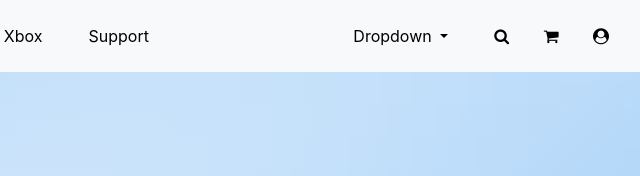
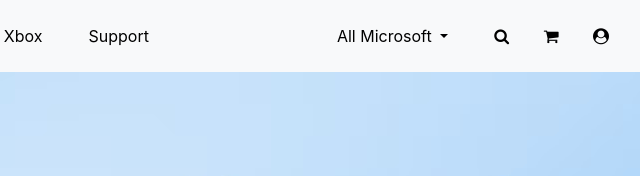
Before and after one commit to Gajiabraham/clone, a plain HTML site: page index.html in a window 1280 px wide. Shown: the top 176 px of the page, 625-1265 px from the left. Drawn offline with nearby package versions, Linux system fonts and the light colour scheme.

Commit message:
update
updated the dropdown menu name

```diff
--- a/index.html
+++ b/index.html
@@ -41,7 +41,7 @@
 
             <li class="nav-item dropdown list-unstyled">
               <a class="nav-link dropdown-toggle" href="#" id="navbarDropdown" role="button" data-toggle="dropdown" aria-haspopup="true" aria-expanded="false">
-                Dropdown
+                All Microsoft
               </a>
               <div class="dropdown-menu" aria-labelledby="navbarDropdown">
                 <a class="dropdown-item" href="#">Action</a>
```
